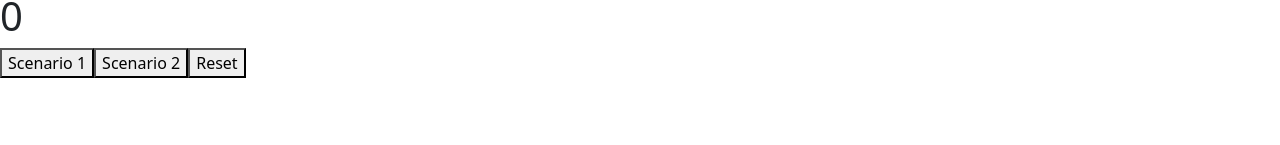
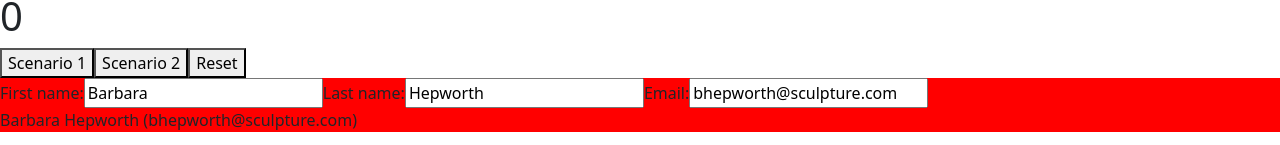
Before and after one commit to MirjanaPanic/learning-app, a React (Create React App) app: page / in a window 1280 px wide. Shown: the part 2854-2999 px from the top of the page. Before the commit the page ends 2932 px from the top, so only its background shows below. Built offline with nearby package versions, Linux system fonts and the light colour scheme.

Commit message:
spread operator when updating state object

```diff
--- /dev/null
+++ b/src/components/SpreadObjects.jsx
@@ -0,0 +1,52 @@
+//spread operator ...object
+//React se trigeruje na promenu reference(adrese), tj kada state promenljiva se veze za novi objekat!
+//zato se mora koristiti setState azuriranje, da bi dobio referencu na novi objekat
+//React ne primecuje lokalne mutacije(kad se isti objekat, sa iste adrese, menja), to ga ne trigeruje, ne konstantuje jednostavno
+
+import { useState } from "react";
+
+export default function SpreadObj() {
+  const [person, setPerson] = useState({
+    firstName: "Barbara",
+    lastName: "Hepworth",
+    email: "bhepworth@sculpture.com",
+  });
+
+  function handleChange(e) {
+    setPerson({
+      ...person,
+      [e.target.name]: e.target.value,
+    });
+  }
+
+  //key - value
+  //e.target.name - e.target.value
+  //da bi mogli u istom handleru da odradimo azuriranje, da bi znali koje input polje treba promeniti vrednost property-ja
+  return (
+    <div style={{ backgroundColor: "red" }}>
+      <label>
+        First name:
+        <input
+          name="firstName"
+          value={person.firstName}
+          onChange={handleChange}
+        />
+      </label>
+      <label>
+        Last name:
+        <input
+          name="lastName"
+          value={person.lastName}
+          onChange={handleChange}
+        />
+      </label>
+      <label>
+        Email:
+        <input name="email" value={person.email} onChange={handleChange} />
+      </label>
+      <p>
+        {person.firstName} {person.lastName} ({person.email})
+      </p>
+    </div>
+  );
+}
--- a/src/index.js
+++ b/src/index.js
@@ -16,6 +16,7 @@ import Snap from "./components/Snapshot";
 import Batch from "./components/Batching";
 import Snap2 from "./components/Snap";
 import FuncSet from "./components/FunctionalSet";
+import SpreadObj from "./components/SpreadObjects";
 
 //React ovde u root div u index.html renderuje sve ostalo, sve ove komponente koje se pozivaju u okviru render() funkcije.
 //INITIAL RENDER
@@ -38,7 +39,8 @@ root.render(
     <Snap />
     <Batch />
     <Snap2 />
-    <FuncSet/>
+    <FuncSet />
+    <SpreadObj />
   </>
   //</React.StrictMode>
 );
```
